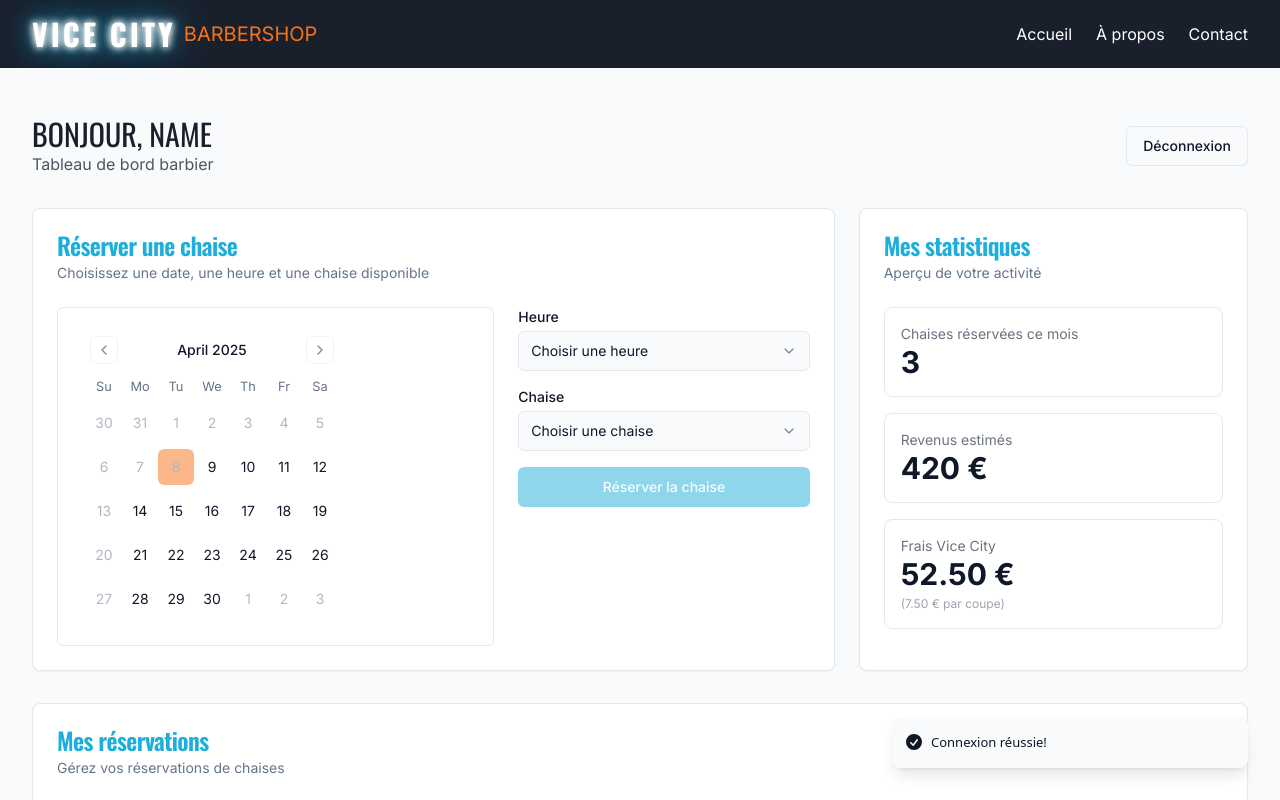
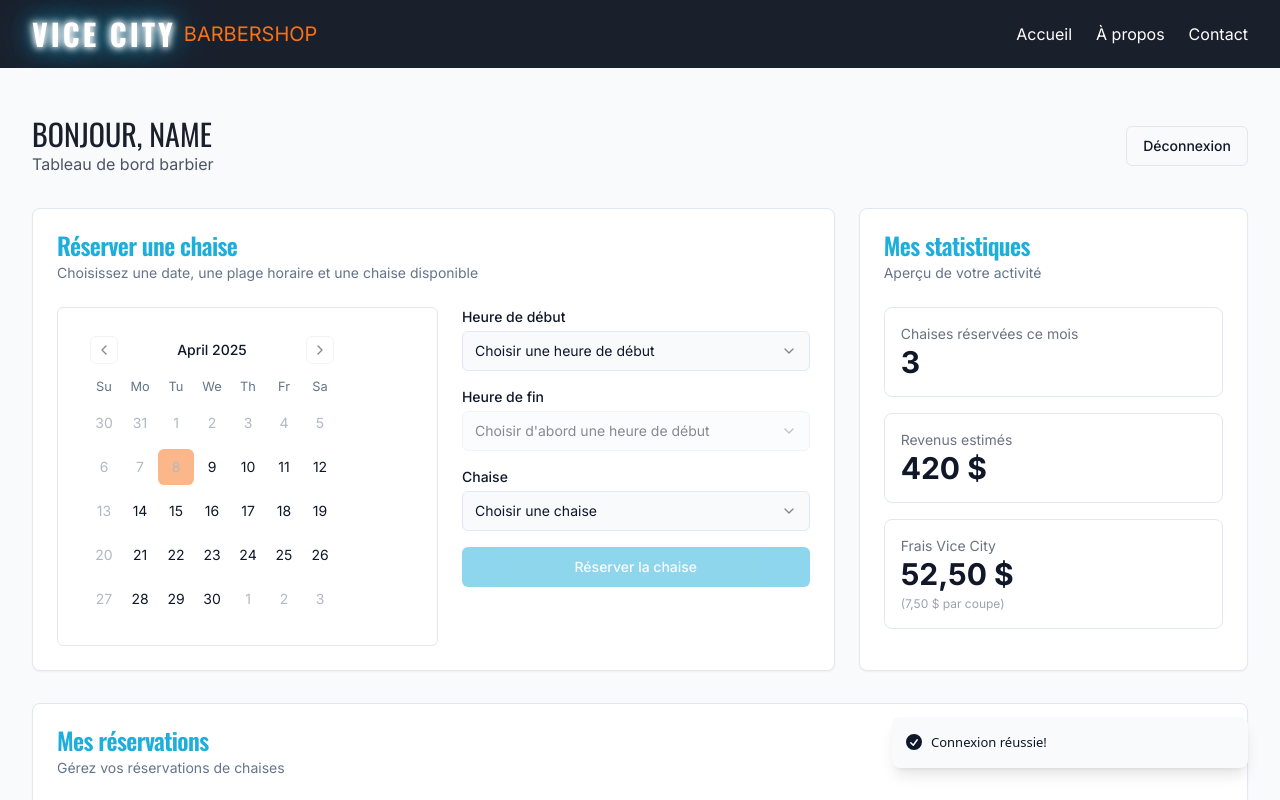
Before and after one commit to ViceCity300/vice-city-barber-booking, a React (Vite) app: page /barber/dashboard in a window 1280 px wide. Both pictures are taken after typing "name@example.com", "Sample123" into the empty fields and a click on the button "Se connecter". Shown: the top 800 px of the page. Built offline with nearby package versions, Linux system fonts and the light colour scheme.

Commit message:
Fix: Update prices and booking logic
-   Update prices to Canadian dollars.
-   Implement booking functionality for specific time slots.

```diff
--- a/src/components/BookingCalendar.tsx
+++ b/src/components/BookingCalendar.tsx
@@ -1,4 +1,3 @@
-
 import { useState } from "react";
 import { Calendar } from "@/components/ui/calendar";
 import {
@@ -11,19 +10,19 @@ import {
 import { Button } from "@/components/ui/button";
 
 interface BookingCalendarProps {
-  onBookingConfirm: (date: Date | undefined, time: string, chairId: string) => void;
+  onBookingConfirm: (date: Date | undefined, startTime: string, endTime: string, chairId: string) => void;
   userType: "barber" | "client";
 }
 
 const BookingCalendar = ({ onBookingConfirm, userType }: BookingCalendarProps) => {
   const [date, setDate] = useState<Date | undefined>(undefined);
-  const [time, setTime] = useState("");
+  const [startTime, setStartTime] = useState("");
+  const [endTime, setEndTime] = useState("");
   const [chairId, setChairId] = useState("");
 
   // Mock data - in a real app, these would come from your API
   const availableTimes = [
-    "9:00", "9:30", "10:00", "10:30", "11:00", "11:30",
-    "13:00", "13:30", "14:00", "14:30", "15:00", "15:30", "16:00", "16:30", "17:00"
+    "9:00", "10:00", "11:00", "12:00", "13:00", "14:00", "15:00", "16:00", "17:00", "18:00"
   ];
 
   const availableChairs = [
@@ -33,9 +32,32 @@ const BookingCalendar = ({ onBookingConfirm, userType }: BookingCalendarProps) =
     { id: "chair4", name: "Chaise 4" }
   ];
 
+  const handleStartTimeChange = (time: string) => {
+    setStartTime(time);
+
+    // Auto-select end time to be 1 hour after start time
+    const timeIndex = availableTimes.indexOf(time);
+    if (timeIndex < availableTimes.length - 1) {
+      setEndTime(availableTimes[timeIndex + 1]);
+    } else {
+      // If last time slot is selected, keep end time empty
+      setEndTime("");
+    }
+  };
+
+  const handleEndTimeChange = (time: string) => {
+    setEndTime(time);
+  };
+
+  const availableEndTimes = () => {
+    if (!startTime) return [];
+    const startIndex = availableTimes.indexOf(startTime);
+    return startIndex >= 0 ? availableTimes.slice(startIndex + 1) : [];
+  };
+
   const handleConfirm = () => {
-    if (date && time && (userType === "client" || chairId)) {
-      onBookingConfirm(date, time, chairId);
+    if (date && startTime && endTime && (userType === "client" || chairId)) {
+      onBookingConfirm(date, startTime, endTime, chairId);
     }
   };
 
@@ -55,13 +77,27 @@ const BookingCalendar = ({ onBookingConfirm, userType }: BookingCalendarProps) =
       </div>
       <div className="flex flex-col gap-4 flex-grow">
         <div>
-          <label className="block text-sm font-medium mb-1">Heure</label>
-          <Select value={time} onValueChange={setTime}>
+          <label className="block text-sm font-medium mb-1">Heure de début</label>
+          <Select value={startTime} onValueChange={handleStartTimeChange}>
             <SelectTrigger>
-              <SelectValue placeholder="Choisir une heure" />
+              <SelectValue placeholder="Choisir une heure de début" />
             </SelectTrigger>
             <SelectContent className="bg-white">
               {availableTimes.map((t) => (
+                <SelectItem key={t} value={t}>{t}</SelectItem>
+              ))}
+            </SelectContent>
+          </Select>
+        </div>
+
+        <div>
+          <label className="block text-sm font-medium mb-1">Heure de fin</label>
+          <Select value={endTime} onValueChange={handleEndTimeChange} disabled={!startTime}>
+            <SelectTrigger>
+              <SelectValue placeholder={!startTime ? "Choisir d'abord une heure de début" : "Choisir une heure de fin"} />
+            </SelectTrigger>
+            <SelectContent className="bg-white">
+              {availableEndTimes().map((t) => (
                 <SelectItem key={t} value={t}>{t}</SelectItem>
               ))}
             </SelectContent>
@@ -88,7 +124,7 @@ const BookingCalendar = ({ onBookingConfirm, userType }: BookingCalendarProps) =
 
         <Button
           onClick={handleConfirm}
-          disabled={!date || !time || (userType === "barber" && !chairId)}
+          disabled={!date || !startTime || !endTime || (userType === "barber" && !chairId)}
           className={userType === "barber" ? "bg-vice-teal hover:bg-vice-teal/90" : "bg-vice-magenta hover:bg-vice-magenta/90"}
         >
           {userType === "barber" ? "Réserver la chaise" : "Confirmer le rendez-vous"}
--- a/src/pages/BarberDashboard.tsx
+++ b/src/pages/BarberDashboard.tsx
@@ -12,7 +12,8 @@ import { toast } from "sonner";
 interface Booking {
   id: string;
   date: string;
-  time: string;
+  startTime: string;
+  endTime: string;
   chairId: string;
   chairName: string;
   status: "upcoming" | "completed";
@@ -38,7 +39,8 @@ const BarberDashboard = () => {
       {
         id: "booking1",
         date: "2025-04-15",
-        time: "10:00",
+        startTime: "10:00",
+        endTime: "11:00",
         chairId: "chair2",
         chairName: "Chaise 2",
         status: "upcoming"
@@ -46,7 +48,8 @@ const BarberDashboard = () => {
       {
         id: "booking2",
         date: "2025-04-10",
-        time: "14:30",
+        startTime: "14:30",
+        endTime: "15:30",
         chairId: "chair1",
         chairName: "Chaise 1",
         status: "completed"
@@ -54,7 +57,8 @@ const BarberDashboard = () => {
       {
         id: "booking3",
         date: "2025-04-20",
-        time: "16:00",
+        startTime: "16:00",
+        endTime: "17:00",
         chairId: "chair3",
         chairName: "Chaise 3",
         status: "upcoming"
@@ -68,7 +72,7 @@ const BarberDashboard = () => {
     navigate("/");
   };
 
-  const handleBookingConfirm = (date: Date | undefined, time: string, chairId: string) => {
+  const handleBookingConfirm = (date: Date | undefined, startTime: string, endTime: string, chairId: string) => {
     if (!date) return;
 
     // Find chair name based on ID (in a real app, you would fetch this from your API)
@@ -83,7 +87,8 @@ const BarberDashboard = () => {
     const newBooking: Booking = {
       id: `booking-${Date.now()}`,
       date: date.toISOString().split('T')[0],
-      time,
+      startTime,
+      endTime,
       chairId,
       chairName: chairMap[chairId] || "Chaise inconnue",
       status: "upcoming"
@@ -127,7 +132,7 @@ const BarberDashboard = () => {
                 <CardHeader>
                   <CardTitle className="text-vice-teal font-display">Réserver une chaise</CardTitle>
                   <CardDescription>
-                    Choisissez une date, une heure et une chaise disponible
+                    Choisissez une date, une plage horaire et une chaise disponible
                   </CardDescription>
                 </CardHeader>
                 <CardContent>
@@ -153,12 +158,12 @@ const BarberDashboard = () => {
                 </div>
                 <div className="border rounded-lg p-4">
                   <p className="text-sm text-gray-500">Revenus estimés</p>
-                  <p className="text-3xl font-bold">420 €</p>
+                  <p className="text-3xl font-bold">420 $</p>
                 </div>
                 <div className="border rounded-lg p-4">
                   <p className="text-sm text-gray-500">Frais Vice City</p>
-                  <p className="text-3xl font-bold">52.50 €</p>
-                  <p className="text-xs text-gray-400 mt-1">(7.50 € par coupe)</p>
+                  <p className="text-3xl font-bold">52,50 $</p>
+                  <p className="text-xs text-gray-400 mt-1">(7,50 $ par coupe)</p>
                 </div>
               </CardContent>
             </Card>
@@ -194,7 +199,7 @@ const BarberDashboard = () => {
                               <div>
                                 <p className="font-medium">{booking.chairName}</p>
                                 <p className="text-sm text-gray-500">
-                                  Le {new Date(booking.date).toLocaleDateString('fr-FR')} à {booking.time}
+                                  Le {new Date(booking.date).toLocaleDateString('fr-FR')} de {booking.startTime} à {booking.endTime}
                                 </p>
                               </div>
                               <Button
@@ -226,7 +231,7 @@ const BarberDashboard = () => {
                               <div>
                                 <p className="font-medium">{booking.chairName}</p>
                                 <p className="text-sm text-gray-500">
-                                  Le {new Date(booking.date).toLocaleDateString('fr-FR')} à {booking.time}
+                                  Le {new Date(booking.date).toLocaleDateString('fr-FR')} de {booking.startTime} à {booking.endTime}
                                 </p>
                               </div>
                               <div className="bg-green-100 text-green-700 rounded-full px-3 py-1 text-xs font-medium">
--- a/src/pages/ClientBooking.tsx
+++ b/src/pages/ClientBooking.tsx
@@ -51,7 +51,7 @@ const ClientBooking = () => {
     phone: ""
   });
 
-  const handleBookingConfirm = (date: Date | undefined, time: string, chairId: string) => {
+  const handleBookingConfirm = (date: Date | undefined, startTime: string, endTime: string, chairId: string) => {
     if (!date) return;
 
     // Check if client info is complete
```
